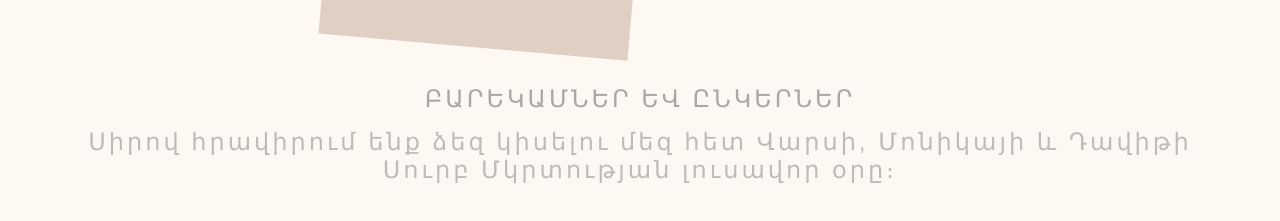
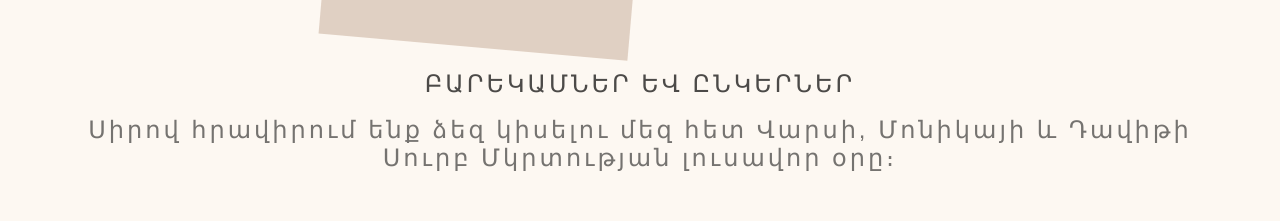
Before and after one commit to varspijoyan/baptism-invite-project, a React (Vite) app in the folder frontend/: page / in a window 1280 px wide. Shown: the part 567-788 px from the top of the page. Built offline with nearby package versions, Linux system fonts and the light colour scheme.

Commit message:
Modify InformationSection.module.css

```diff
--- a/frontend/src/styles/InformationSection.module.css
+++ b/frontend/src/styles/InformationSection.module.css
@@ -1,3 +1,7 @@
+/* =========================
+   SECTION LAYOUT
+========================= */
+
 .informationSection {
   margin-top: 100px;
   width: 100%;
@@ -32,35 +36,66 @@
   justify-content: center;
 }
 
+/* =========================
+   BASE ANIMATION (MOBILE SAFE)
+========================= */
+
 .textContent .title,
-.textContent .description {
-  animation: appearOnScroll 1s ease-out;
-  animation-timeline: view();
+.textContent .description,
+.textContent .churchPlace,
+.textContent .partyPlace {
   opacity: 0;
+  animation: appearOnLoad 1s ease-out forwards;
 }
 
 .textContent .churchPlace {
   margin-bottom: 70px;
 }
 
+.textContent .churchPlace img,
+.textContent .partyPlace img {
+  width: 200px;
+  height: auto;
+}
+
+/* =========================
+   DESKTOP SCROLL ANIMATION
+========================= */
+
+@supports (animation-timeline: view()) {
+  .textContent .title,
+  .textContent .description {
+    animation: appearOnScroll 1s ease-out forwards;
+    animation-timeline: view();
+    animation-range: entry 20% cover 40%;
+  }
+
   .textContent .churchPlace {
-  animation: imageAppearOnScroll 1s ease-out;
+    animation: imageAppearOnScroll 1s ease-out forwards;
     animation-timeline: view();
-  opacity: 0;
     animation-delay: 300ms;
   }
 
   .textContent .partyPlace {
-  animation: imageAppearOnScroll 1s ease-out;
+    animation: imageAppearOnScroll 1s ease-out forwards;
     animation-timeline: view();
-  opacity: 0;
     animation-delay: 400ms;
   }
+}
 
-.textContent .churchPlace img,
-.textContent .partyPlace img {
-  width: 200px;
-  height: auto;
+/* =========================
+   KEYFRAMES
+========================= */
+
+@keyframes appearOnLoad {
+  from {
+    opacity: 0;
+    transform: translateY(40px);
+  }
+  to {
+    opacity: 1;
+    transform: translateY(0);
+  }
 }
 
 @keyframes appearOnScroll {
@@ -85,11 +120,14 @@
   }
 }
 
+/* =========================
+   MOBILE
+========================= */
+
 @media (max-width: 768px) {
   .textContent .churchPlace img,
   .textContent .partyPlace img {
     width: 140px;
-    height: auto;
   }
 
   .informationSection {
```
Lines whose indentation alone changed are shown as unchanged.
